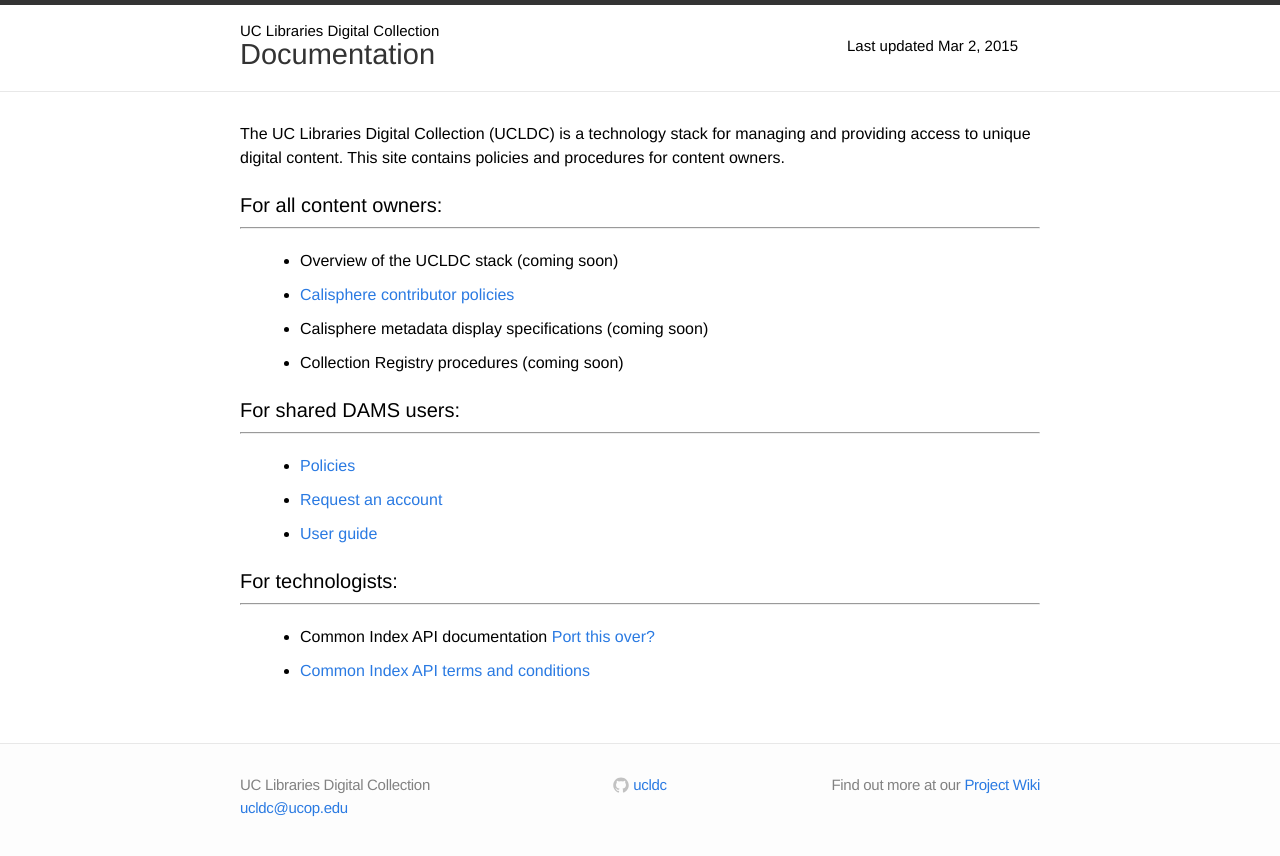
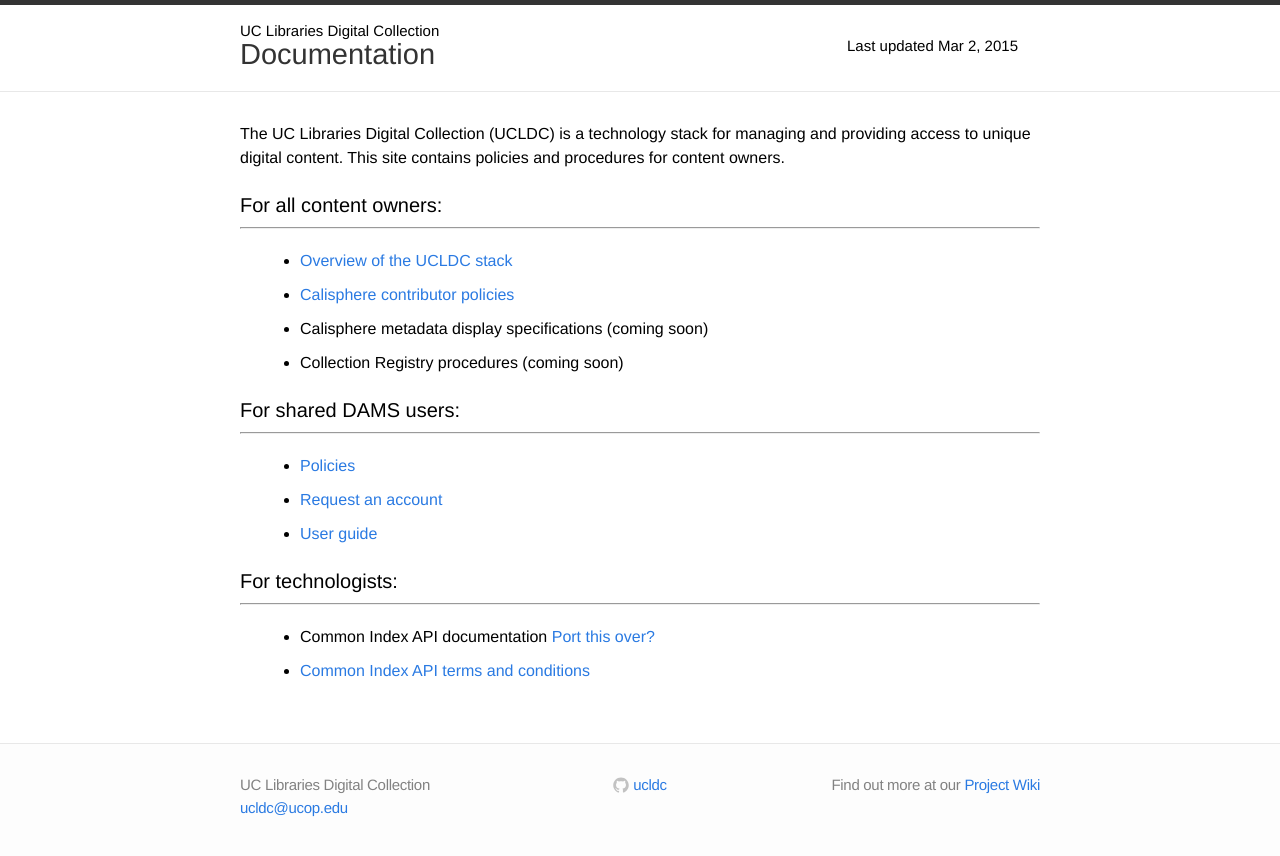
Before and after one commit to ucldc/ucldc-docs, a Jekyll site: the page built from index.md, in a window 1280 px wide. Shown: the top 856 px of the page. Built offline with Jekyll 4.4.1, drawn with Linux system fonts in a browser that asks for light colours; nearby versions of some CDN libraries.

Commit message:
Update index.md

```diff
--- a/index.md
+++ b/index.md
@@ -6,7 +6,7 @@
 ##For all content owners:
 ___
 
-- Overview of the UCLDC stack (coming soon)
+- [Overview of the UCLDC stack]({{ site.url }}{{site.baseurl}}/docs/overview/)
 - [Calisphere contributor policies]({{ site.url }}{{site.baseurl}}/docs/access-policies/)
 - Calisphere metadata display specifications (coming soon)
 - Collection Registry procedures (coming soon)
```
